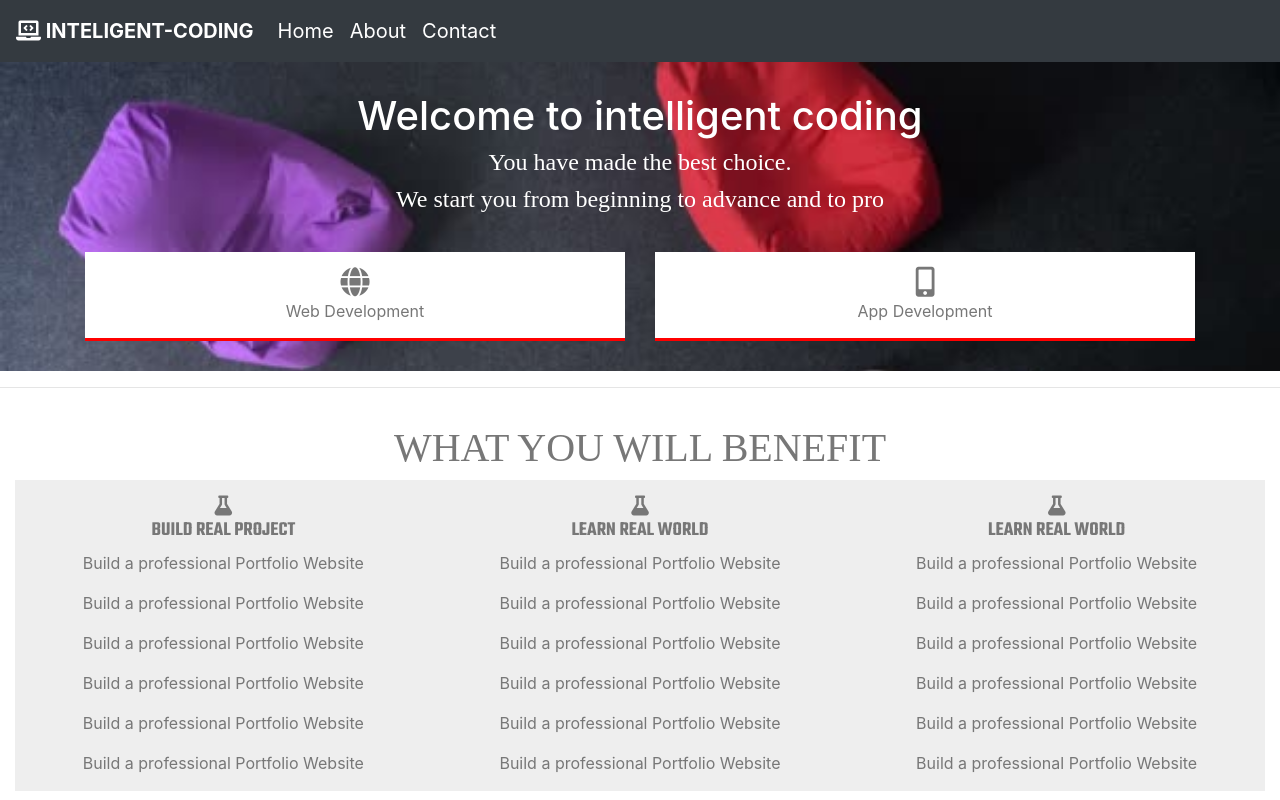
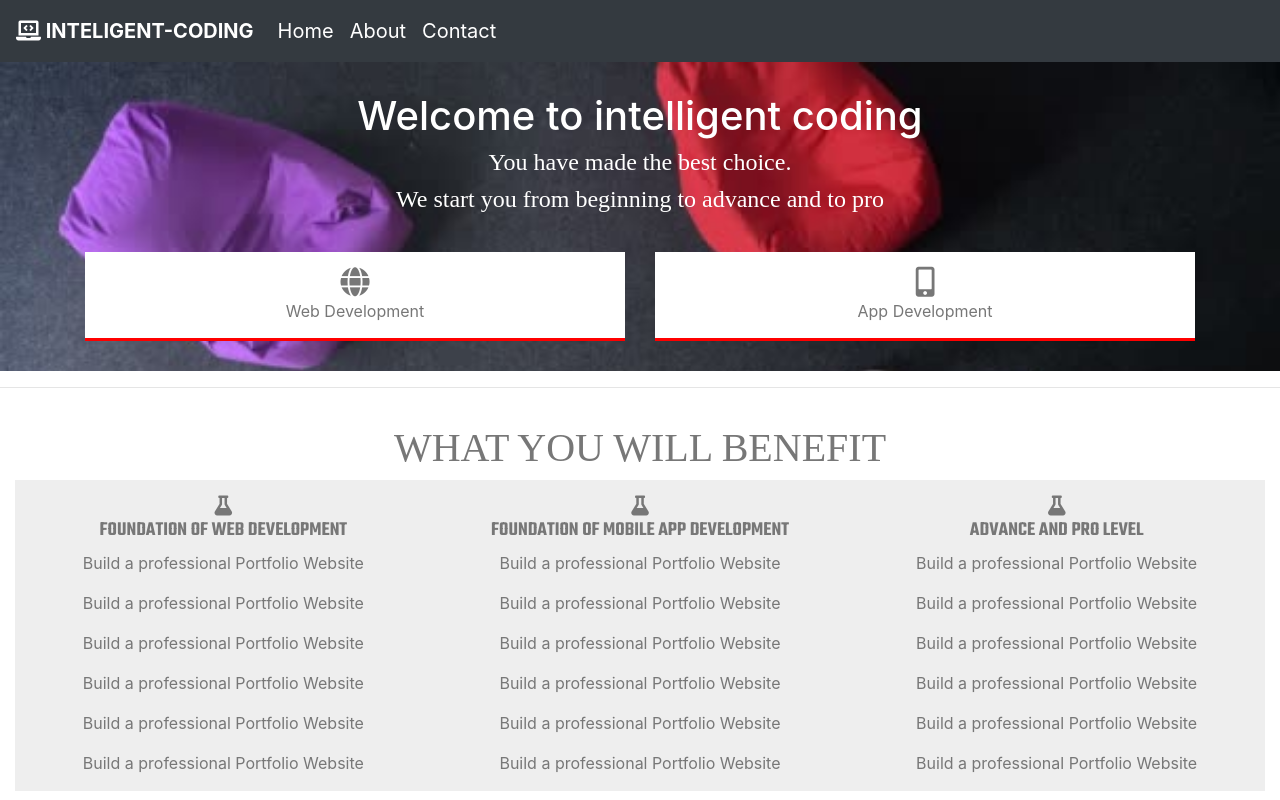
Before and after one commit to YakubuAmidu/Intelligentcoding, a React (Create React App) app: page / in a window 1280 px wide. Shown: the top 800 px of the page. Built offline with nearby package versions, Linux system fonts and the light colour scheme; a web font is replaced by a local one.

Commit message:
Commiting changes

```diff
--- a/src/screens/BenefitScreen.js
+++ b/src/screens/BenefitScreen.js
@@ -10,7 +10,9 @@ const BenefitScreen = () => {
           <Col sm={4}>
             <div className="BenefitScreen-primary-main">
               <i class="fas fa-flask"></i>
-              <h5 className="BenefitScreen-title-main">build real project</h5>
+              <h5 className="BenefitScreen-title-main">
+                Foundation of web Development
+              </h5>
               <p className="BenefitScreen-primary-sub">
                 Build a professional Portfolio Website
               </p>
@@ -34,7 +36,9 @@ const BenefitScreen = () => {
           <Col sm={4}>
             <div className="BenefitScreen-primary-main">
               <i class="fas fa-flask"></i>
-              <h5 className="BenefitScreen-title-main">Learn real world</h5>
+              <h5 className="BenefitScreen-title-main">
+                Foundation of mobile app Development
+              </h5>
               <p className="BenefitScreen-primary-sub">
                 Build a professional Portfolio Website
               </p>
@@ -58,7 +62,9 @@ const BenefitScreen = () => {
           <Col sm={4}>
             <div className="BenefitScreen-primary-main">
               <i class="fas fa-flask"></i>
-              <h5 className="BenefitScreen-title-main">Learn real world</h5>
+              <h5 className="BenefitScreen-title-main">
+                Advance and pro level
+              </h5>
               <p className="BenefitScreen-primary-sub">
                 Build a professional Portfolio Website
               </p>
```
